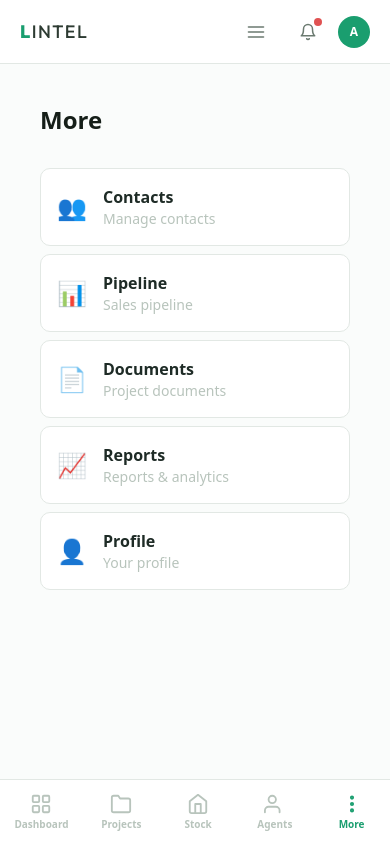
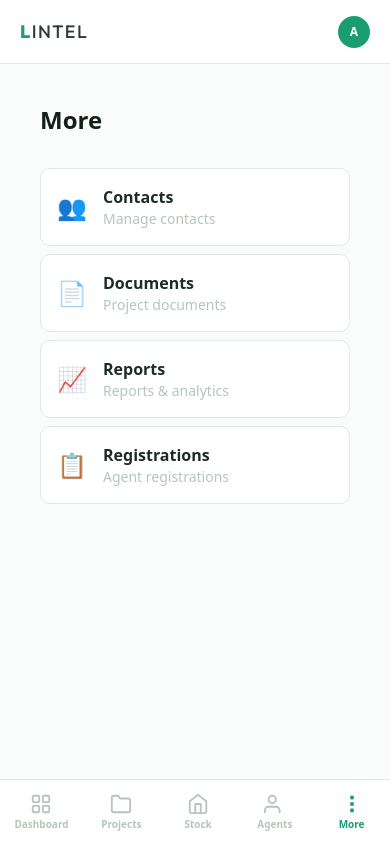
Before and after one commit to jmercer-operator/lintel, a Next.js app: page /more in a window 390 px wide. Built offline with nearby package versions, Linux system fonts and the light colour scheme; no server answers; the database is empty.

Commit message:
fix: remove hamburger, notification bell, pipeline, profile tab — avatar clicks to profile

```diff
--- a/src/app/(dashboard)/more/page.tsx
+++ b/src/app/(dashboard)/more/page.tsx
@@ -2,10 +2,9 @@ import Link from "next/link";
 
 const menuItems = [
   { label: "Contacts", href: "/contacts", icon: "👥", desc: "Manage contacts" },
-  { label: "Pipeline", href: "/pipeline", icon: "📊", desc: "Sales pipeline" },
   { label: "Documents", href: "/documents", icon: "📄", desc: "Project documents" },
   { label: "Reports", href: "/reports", icon: "📈", desc: "Reports & analytics" },
-  { label: "Profile", href: "/profile", icon: "👤", desc: "Your profile" },
+  { label: "Registrations", href: "/registrations", icon: "📋", desc: "Agent registrations" },
 ];
 
 export default function MorePage() {
--- a/src/components/Sidebar.tsx
+++ b/src/components/Sidebar.tsx
@@ -55,7 +55,6 @@ export function Sidebar() {
       title: "SALES",
       items: [
         { label: "Stock", icon: <StockIcon />, href: "/stock" },
-        { label: "Pipeline", icon: <PipelineIcon />, href: "/pipeline" },
         { label: "Contacts", icon: <ContactsIcon />, href: "/contacts" },
       ],
     },
@@ -73,12 +72,7 @@ export function Sidebar() {
         { label: "Reports", icon: <ReportsIcon />, href: "/reports" },
       ],
     },
-    {
-      title: "SETTINGS",
-      items: [
-        { label: "Profile", icon: <ProfileIcon />, href: "/profile" },
-      ],
-    },
+
   ];
 
   const [collapsed, setCollapsed] = useState(false);
--- a/src/components/TopBar.tsx
+++ b/src/components/TopBar.tsx
@@ -1,17 +1,40 @@
 "use client";
 
+import { useRouter } from "next/navigation";
 import { Logo } from "./Logo";
 import { Avatar } from "./Avatar";
 import { RoleSwitcher } from "./RoleSwitcher";
+import { getCurrentUserRole, isPreviewMode } from "@/lib/auth/roles";
 
 interface TopBarProps {
   avatarName?: string;
 }
 
 export function TopBar({ avatarName = "AM" }: TopBarProps) {
+  const router = useRouter();
+
+  function handleAvatarClick() {
+    const role = getCurrentUserRole();
+    const preview = isPreviewMode();
+    if (preview) {
+      switch (role) {
+        case "agent":
+          router.push("/agent/profile");
+          break;
+        case "client":
+          router.push("/portal/profile");
+          break;
+        default:
+          router.push("/profile");
+      }
+    } else {
+      router.push("/profile");
+    }
+  }
+
   return (
     <header className="h-16 bg-white border-b border-border flex items-center justify-between px-5 sticky top-0 z-20">
-      {/* Mobile: logo + hamburger */}
+      {/* Mobile: logo */}
       <div className="lg:hidden flex items-center gap-3">
         <Logo size="sm" />
       </div>
@@ -49,27 +72,11 @@ export function TopBar({ avatarName = "AM" }: TopBarProps) {
       <div className="flex items-center gap-2">
         {/* Role Switcher */}
         <RoleSwitcher />
-        {/* Mobile: hamburger menu */}
-        <button className="lg:hidden p-2 rounded-[var(--radius-input)] hover:bg-bg-alt transition-colors text-secondary cursor-pointer min-h-[44px] min-w-[44px] flex items-center justify-center">
-          <svg width="20" height="20" viewBox="0 0 24 24" fill="none" stroke="currentColor" strokeWidth="2" strokeLinecap="round" strokeLinejoin="round">
-            <line x1="3" y1="12" x2="21" y2="12" />
-            <line x1="3" y1="6" x2="21" y2="6" />
-            <line x1="3" y1="18" x2="21" y2="18" />
-          </svg>
+
+        {/* User avatar — click goes to profile */}
+        <button onClick={handleAvatarClick} className="cursor-pointer">
+          <Avatar name={avatarName} size="sm" />
         </button>
-
-        {/* Notification bell */}
-        <button className="p-2 rounded-[var(--radius-input)] hover:bg-bg-alt transition-colors text-secondary cursor-pointer min-h-[44px] min-w-[44px] flex items-center justify-center relative">
-          <svg width="18" height="18" viewBox="0 0 24 24" fill="none" stroke="currentColor" strokeWidth="2" strokeLinecap="round" strokeLinejoin="round">
-            <path d="M18 8A6 6 0 0 0 6 8c0 7-3 9-3 9h18s-3-2-3-9" />
-            <path d="M13.73 21a2 2 0 0 1-3.46 0" />
-          </svg>
-          {/* Notification dot */}
-          <span className="absolute top-2 right-2 w-2 h-2 bg-error rounded-full" />
-        </button>
-
-        {/* User avatar */}
-        <Avatar name={avatarName} size="sm" />
       </div>
     </header>
   );
```
